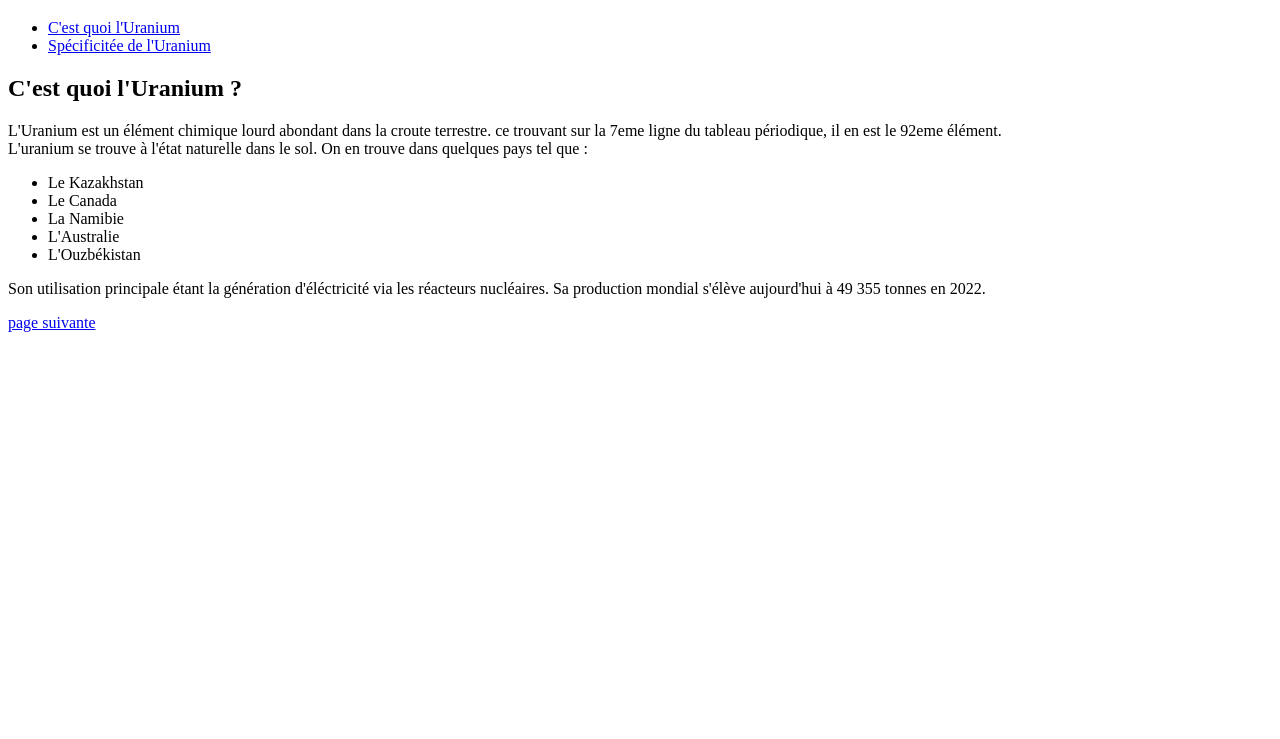
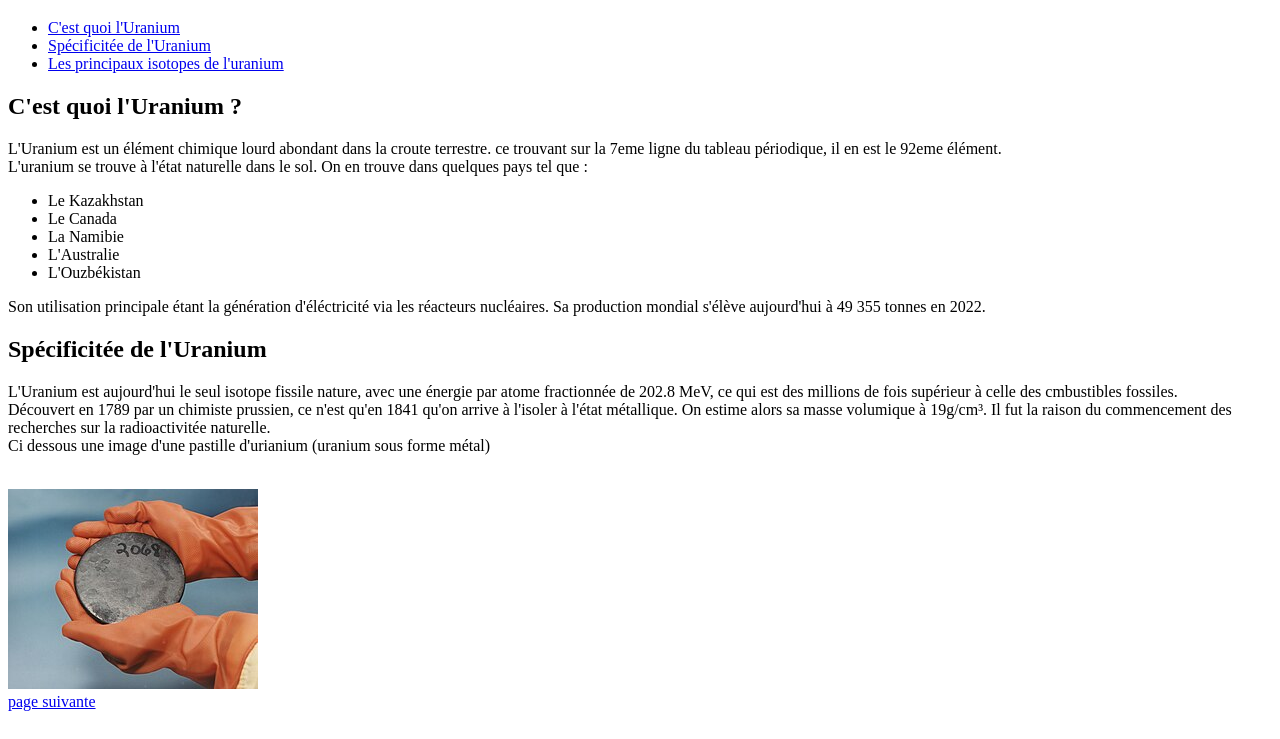
Before and after one commit to lobthere/premierp-web, a plain HTML site: page index.html in a window 1280 px wide. Shown: the part 61-800 px from the top of the page. Drawn offline with Linux system fonts and the light colour scheme.

Commit message:
changed name : U238 -> isotope added the 2nd paragraph

```diff
--- a/index.html
+++ b/index.html
@@ -10,6 +10,7 @@
         <ul>
             <li><a href="#uranium">C'est quoi l'Uranium</a></li>
             <li><a href="#spec">Spécificitée de l'Uranium</a></li>
+            <li><a href="isotope.html">Les principaux isotopes de l'uranium</a></li>
         </ul>
     </header>
     <main>
@@ -30,7 +31,15 @@
             </p>
         </div>
         <div id="spec">
-
+            <h2>Spécificitée de l'Uranium</h2>
+            <p>
+                L'Uranium est aujourd'hui le seul isotope fissile nature, avec une énergie par atome fractionnée de 202.8 MeV, ce qui est
+                des millions de fois supérieur à celle des cmbustibles fossiles. <br>
+                Découvert en 1789 par un chimiste prussien, ce n'est qu'en 1841 qu'on arrive à l'isoler à l'état métallique. On estime alors sa masse volumique à 19g/cm³. Il fut la raison du commencement des recherches sur la radioactivitée naturelle.
+                <br> Ci dessous une image d'une pastille d'urianium (uranium sous forme métal)
+            </p>
+            <br>
+            <img src="image.png">
         </div>
     </main>
     <footer>
```
Also changed, not shown: isotope.html (renamed from U238.html).
